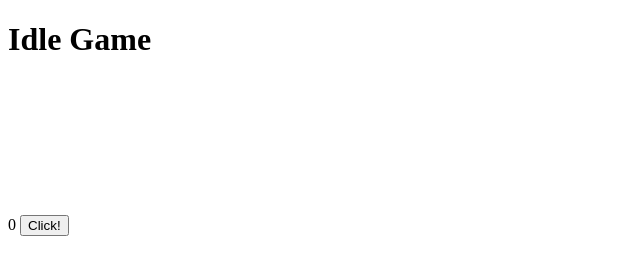
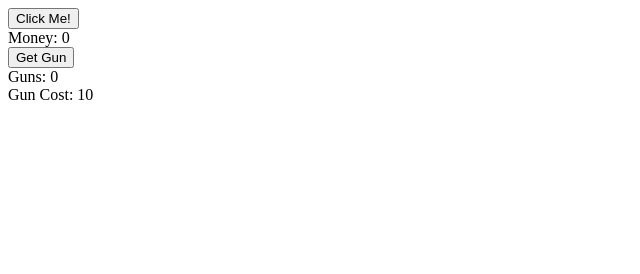
Before and after one commit to Ivy356/Game, a plain HTML site: page index.html in a window 1280 px wide. Shown: the whole page, without its empty margins (0-640 px from the left). Drawn offline with Linux system fonts and the light colour scheme.

Commit message:
Update index.html

```diff
--- a/index.html
+++ b/index.html
@@ -1,13 +1,18 @@
 <!DOCTYPE html>
 <html>
-<head>
-    <script src="main.js"></script>
-    <title>Idle Clicker</title>
-</head>
-<body>
-    <h1>Idle Game</h1>
-    <span id="money">0</span>
-    <button onclick="moneyButton">Click!</button>
-    <canvas></canvas>
-</body>
+	<head>
+		<link rel="stylesheet" type="text/css" href="interface.css" />
+	</head>
+	<body>
+		<button onclick="moneyClick(1)">Click Me!</button>
+		<br />
+		Money: <span id="money">0</span>
+		<br />
+		<button onclick="getGun()">Get Gun</button>
+		<br />
+		Guns: <span id="guns">0</span>
+		<br />
+		Gun Cost: <span id="gunCost">10</span>
+		<script type="text/javascript" src="main.js"></script>
+	</body>
 </html>
```
